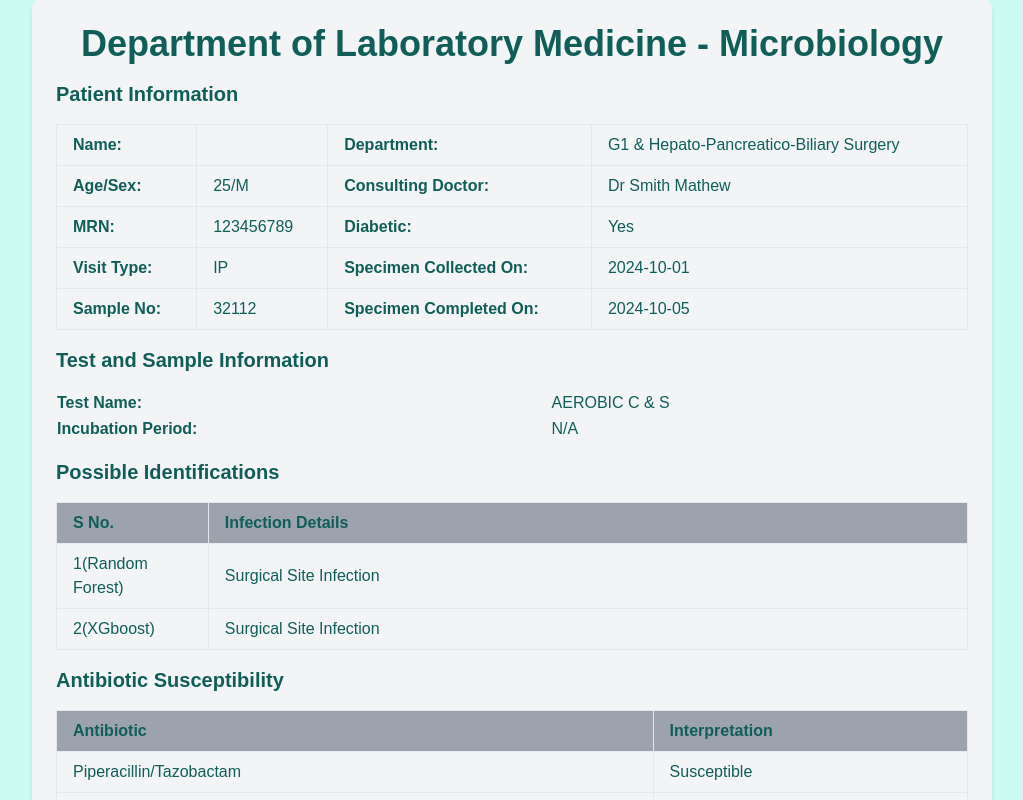
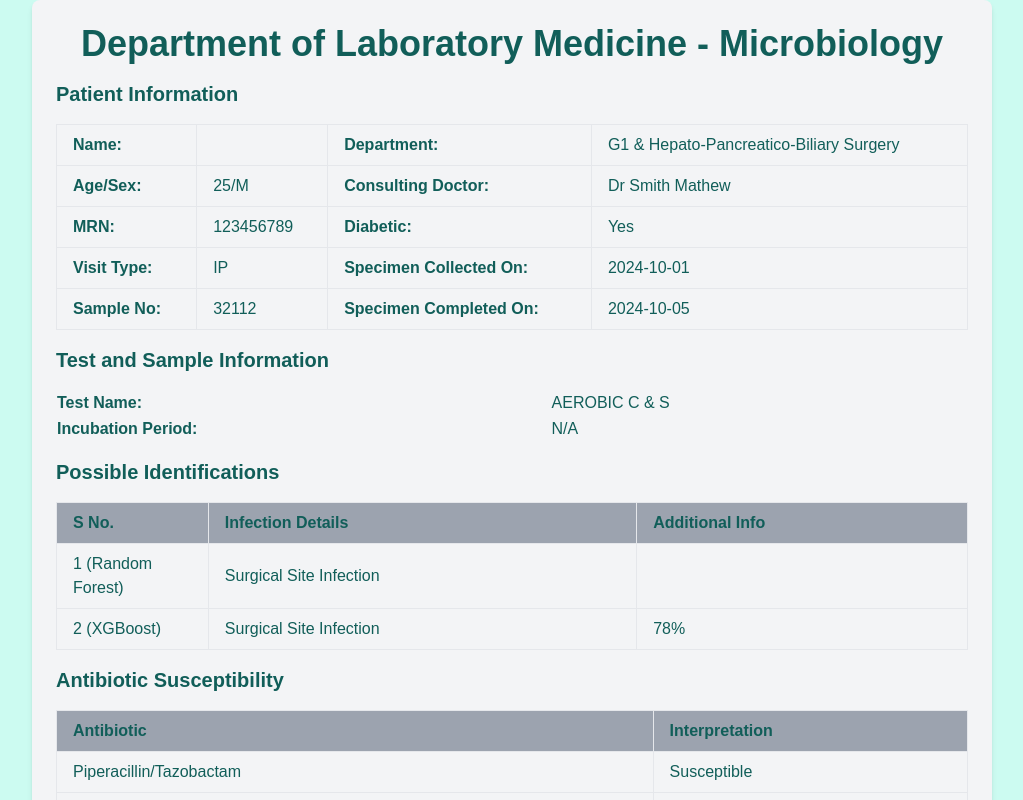
Before and after one commit to vimarshmishra37/smart_ssi_detector, a Next.js app: page /LabReport in a window 1280 px wide. Shown: the top 800 px of the page, without its empty margins (128-1151 px from the left). Built offline with nearby package versions, Linux system fonts and the light colour scheme.

Commit message:
hello avi

```diff
--- a/app/LabReport/page.js
+++ b/app/LabReport/page.js
@@ -31,6 +31,7 @@ export default function LabReportForm() {
                         document.getElementById('sampleNo').innerText = data.patient_id || '';
                         document.getElementById('testName').innerText = data.procedure_name || '';
                         document.getElementById('comments').innerText = data.comments || '';
+                        document.getElementById('type').innerText = response.data.prediction.prediction || '';
                         const inductionDate = new Date(data.induction); // Assuming induction is a date field
                         const surgeryEndDate = new Date(data.surgeryEnd); // Assuming surgeryEnd is a date field
 
@@ -144,19 +145,36 @@ export default function LabReportForm() {
         <tr>
             <th className="text-left px-4 py-2 border">S No.</th>
             <th className="text-left px-4 py-2 border">Infection Details</th>
+            <th className="text-left px-4 py-2 border">Additional Info</th>
         </tr>
     </thead>
     <tbody>
         <tr>
-                                <td className="w-2/12 font-medium text-left px-4 py-2 border"><span>1(Random Forest)</span></td>
-                                <td className="text-left px-4 py-2 border"><span>Surgical Site Infection</span></td>
+            <td className="w-2/12 font-medium text-left px-4 py-2 border">
+                <span>1 (Random Forest)</span>
+            </td>
+            <td className="text-left px-4 py-2 border">
+                <span>Surgical Site Infection</span>
+            </td>
+            <td className="text-left px-4 py-2 border">
+                <span id='type'></span>
+            </td>
         </tr>
         <tr>
-                                <td className="w-2/12 font-medium text-left px-4 py-2 border"><span>2(XGboost)</span></td>
-                                <td className="text-left px-4 py-2 border"><span>Surgical Site Infection</span></td>
+            <td className="w-2/12 font-medium text-left px-4 py-2 border">
+                <span>2 (XGBoost)</span>
+            </td>
+            <td className="text-left px-4 py-2 border">
+                <span>Surgical Site Infection</span>
+            </td>
+            <td className="text-left px-4 py-2 border">
+                <span>78%</span>
+            </td>
         </tr>
     </tbody>
 </table>
+
+
 
                     {/* Antibiotic Susceptibility Table */}
                     <h2 className="text-xl font-semibold mt-4">Antibiotic Susceptibility</h2>
--- a/app/Patient1/page.js
+++ b/app/Patient1/page.js
@@ -30,6 +30,7 @@ export default function Patient() {
     height: '',
     weight: '',
     bmi: '',
+    diabietic: '',
     gender: '',
     dateOfAdmission: '',
     dateOfProcedure: '',
@@ -172,6 +173,7 @@ export default function Patient() {
 
   const handleChange = (e) => {
     const { name, value } = e.target;
+
     setFormData({
       ...formData,
       [name]: value,
@@ -195,7 +197,7 @@ export default function Patient() {
     e.preventDefault();
 
     try {
-      console.log("Request Body:", formData);
+      console.log("Request Body: 1", formData);
       const response = await fetch('http://localhost:3000/general', {
         method: 'POST',
         headers: {
@@ -205,6 +207,7 @@ export default function Patient() {
           name: formData.patientName,
           age: formData.age,
           email: formData.email,
+          diabietic: formData.diabietic,
           height: height,
           weight: weight,
           bmi: bmi,
@@ -316,8 +319,8 @@ export default function Patient() {
                 </div>
                 <div className="w-1/2 pl-2">
                   <div className="mb-4">
-                    <label htmlFor="diabetic" className="block text-teal-800 font-semibold mb-2">Diabetic:</label>
-                    <select id="diabetic" name="diabetic" className="w-full border border-teal-800 rounded-md p-2 h-12 bg-emerald-100">
+                    <label htmlFor="diabetic" className="block text-teal-800 font-semibold mb-2">Diabietic:</label>
+                    <select id="diabietic" name="diabietic" value={formData.diabietic} onChange={handleChange} className="w-full border border-teal-800 rounded-md p-2 h-12 bg-emerald-100">
                       <option value="">-- Choose--</option>
                       <option value="yes">Yes</option>
                       <option value="no">No</option>
--- a/app/Patient3/page.js
+++ b/app/Patient3/page.js
@@ -35,6 +35,7 @@ export default function AntibioticSurveillanceForm() {
 
   // Handle form input changes
   const handleChange = (e, index, section) => {
+    console.log(e.target.name, e.target.value);
     const { name, value } = e.target;
     const newSection = [...formData[section]];
     newSection[index][name] = value;
@@ -52,7 +53,7 @@ export default function AntibioticSurveillanceForm() {
   // Handle form submission
   const handleSubmit = async (e) => {
     e.preventDefault();
-
+console.log("Request Body: 3", formData);
     // Send formData to the backend using a POST request
     try {
       const response = await fetch("http://localhost:3000/patient", {
```
Lines whose indentation alone changed are shown as unchanged.
